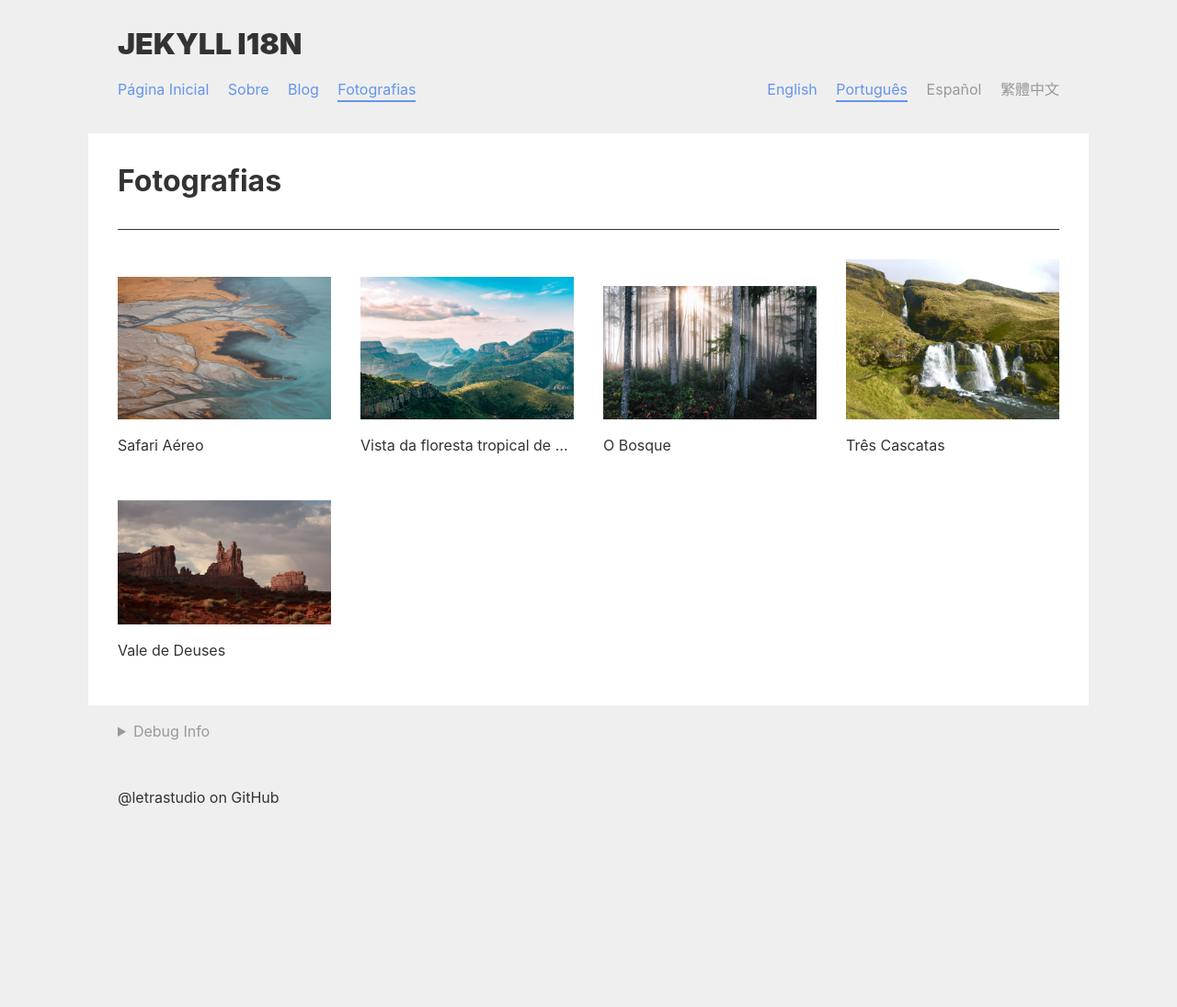
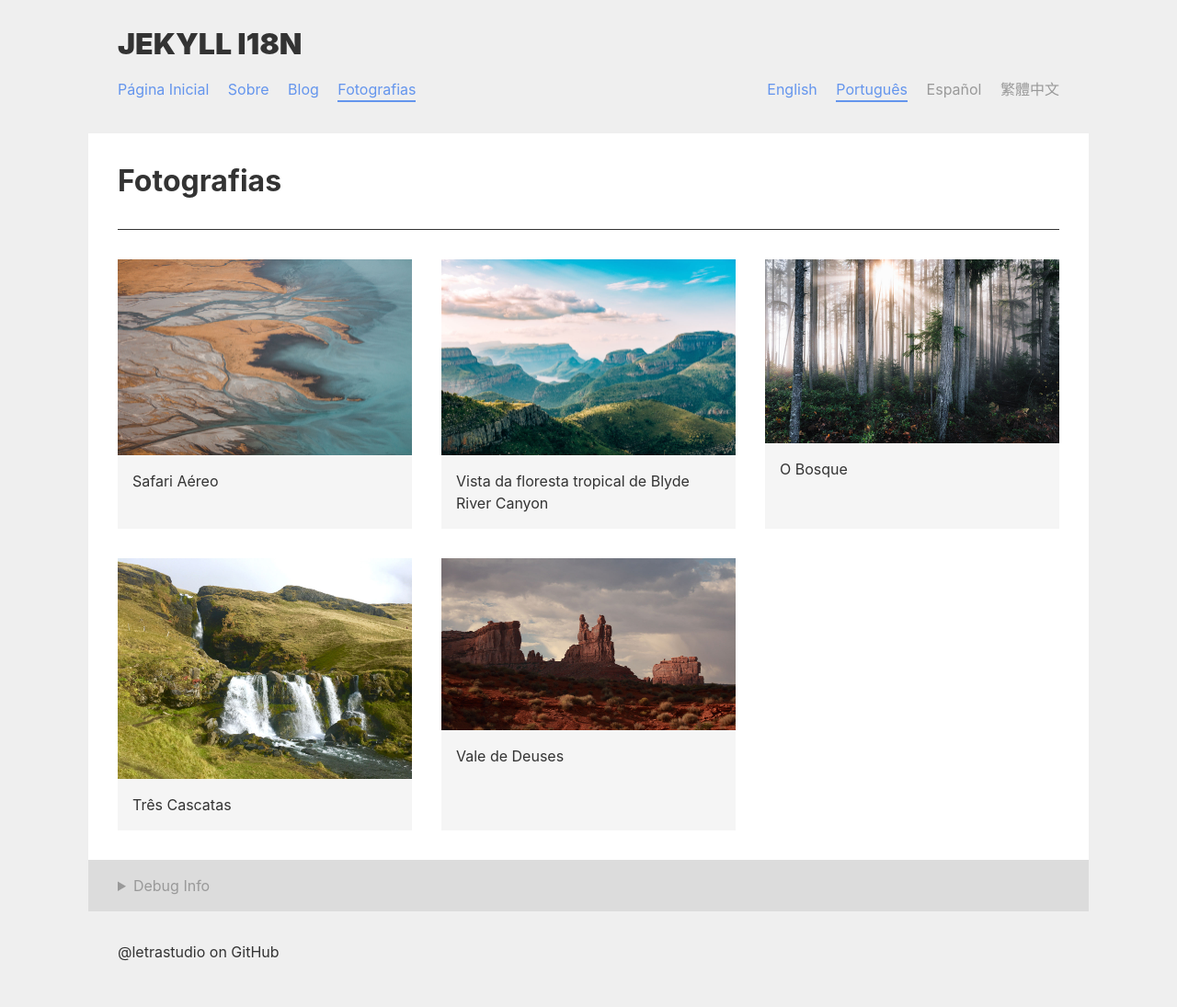
Before and after one commit to letrastudio/jekyll-i18n, a Jekyll site: the page built from collections/_pages_pt/fotografias.markdown, in a window 1280 px wide. Shown: the whole page at 92% size. Built offline with Jekyll 4.4.1, drawn with Linux system fonts in a browser that asks for light colours; before the commit the page ends 927 px from its top, so only the background shows below that.

Commit message:
Style changes

```diff
--- a/_sass/_grid.scss
+++ b/_sass/_grid.scss
@@ -1,24 +1,17 @@
 .grid {
   display: grid;
   grid-gap: $base-padding;
-  grid-template-columns: repeat(2, 1fr);
+  grid-template-columns: 1fr;
   @include media($medium-screen-up) {
-    grid-template-columns: repeat(auto-fill, minmax(12em, 1fr));
+    grid-template-columns: repeat(auto-fill, minmax(20em, 1fr));
   }
 }
 
 .grid-item {
-  display: flex;
-  align-items: flex-end;
-
-  a {
-    display: block;
-    width: 100%;
-  }
+  background: whitesmoke;
 
   p {
-    white-space: nowrap;
-    overflow: hidden;
-    text-overflow: ellipsis;
+    padding: 1em;
+    margin: 0;
   }
 }
--- a/_sass/_header-footer.scss
+++ b/_sass/_header-footer.scss
@@ -66,6 +66,7 @@
   summary {
     padding: $half-padding $base-padding;
     color: $medium-gray;
+    background: gainsboro;
   }
   &[open] summary {
     color: inherit;
```
